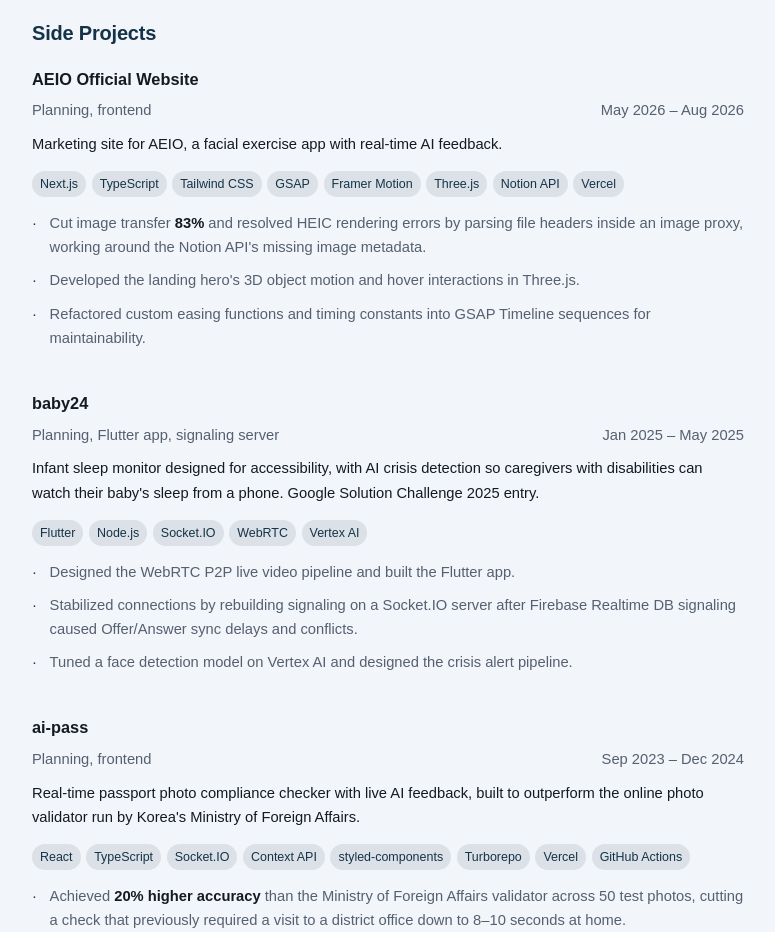
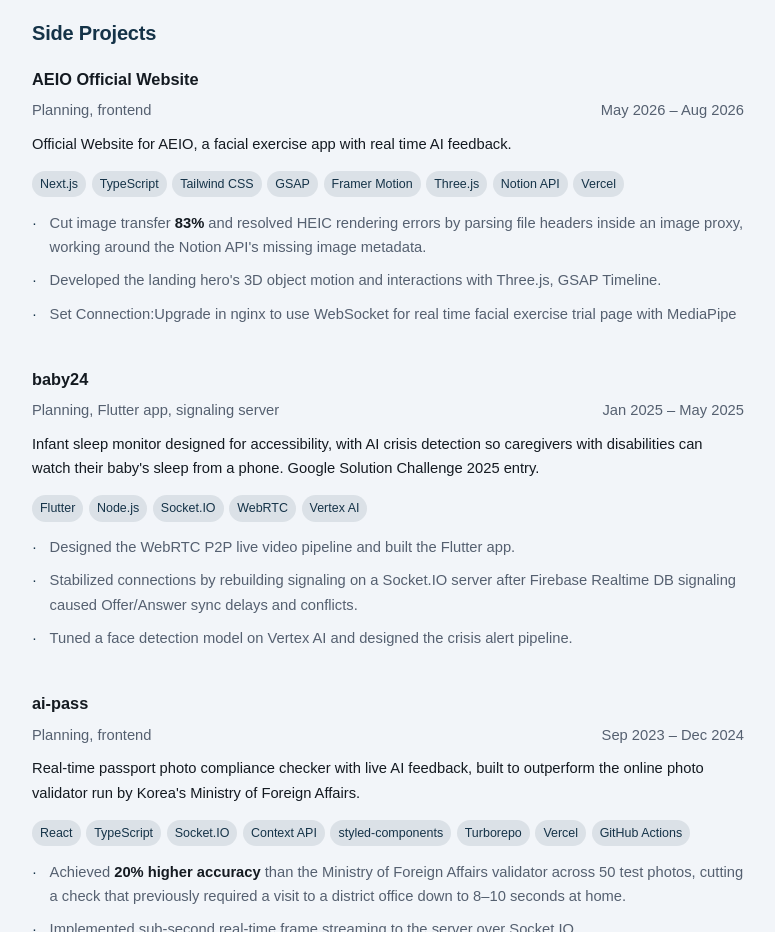
Before and after one commit to sna0e/resume, a plain HTML site: page en/index.html in a window 1280 px wide. Shown: the part 1400-2332 px from the top of the page, without its empty margins (252-1027 px from the left). Drawn offline with Linux system fonts and the light colour scheme.

Commit message:
Revise AEIO homepage content
Updated AEIO homepage description and improved clarity on technologies used.

```diff
--- a/en/index.html
+++ b/en/index.html
@@ -240,7 +240,7 @@
             <span>Planning, frontend</span><span>May 2026 – Aug 2026</span>
           </p>
           <p>
-            Marketing site for AEIO, a facial exercise app with real-time AI
+            Official Website for AEIO, a facial exercise app with real time AI
             feedback.
           </p>
           <div class="tag-row">
@@ -257,12 +257,11 @@
               working around the Notion API's missing image metadata.
             </li>
             <li>
-              Developed the landing hero's 3D object motion and hover
-              interactions in Three.js.
+              Developed the landing hero's 3D object motion and
+              interactions with Three.js, GSAP Timeline.
             </li>
             <li>
-            Refactored custom easing functions and timing constants into
-            GSAP Timeline sequences for maintainability.
+              Set Connection:Upgrade in nginx to use WebSocket for real time facial exercise trial page with MediaPipe
             </li>
           </ul>
         </article>
```
